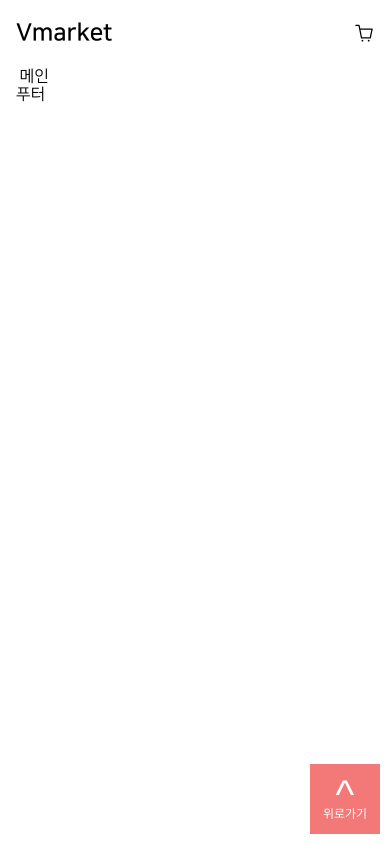
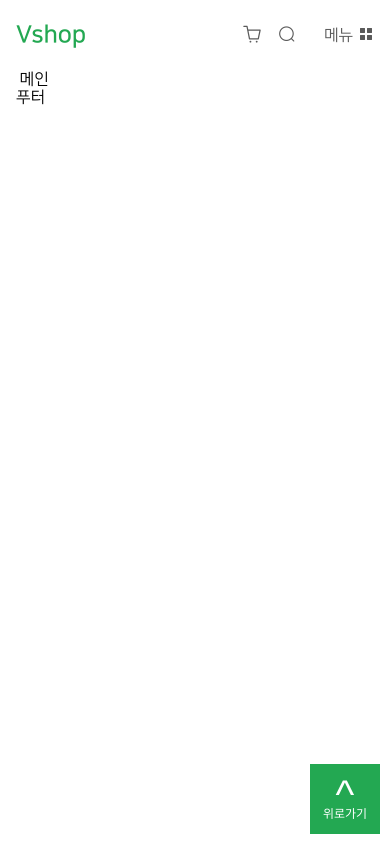
Before and after one commit to codemacaron/vue-shop, a Vue app: page / in a window 390 px wide. Built offline with nearby package versions, Linux system fonts and the light colour scheme; the HTML template or start-up script is replaced by a standard one; a web font is replaced by a local one; what vue-html5-editor would draw is missing.

Commit message:
update header nav component to be responsive

```diff
--- /dev/null
+++ b/src/components/common/Search.vue
@@ -0,0 +1,58 @@
+<template lang="pug">
+  div.search-content
+    i.el-icon-search.i-search(@click="trigger=true")
+    el-dialog.search-bar(
+      :visible.sync="trigger"
+      :fullscreen="screenWidth < 768 ? true : false"
+      :top="screenWidth < 768 ? '' : '0'"
+      :show-close="false"
+      :modal="false"
+    )
+      div.content-wrapper
+        i.el-icon-close.i-close(@click="handleClose")
+        el-input.input-search(placeholder="검색해보세요." v-model="input")
+</template>
+
+<script>
+export default {
+  props: ['screenWidth'],
+  data () {
+    return {
+      input: '',
+      trigger: false
+    }
+  },
+  methods: {
+    triggerBar () {
+      this.triggerBar = true
+    },
+    handleClose () {
+      this.trigger = false
+    }
+  }
+}
+</script>
+
+<style lang="scss" scoped>
+@import '../../sass/partials/mixin';
+
+  i.i-search {
+    font-size: 18px;
+  }
+  .content-wrapper {
+    display: flex;
+    align-items: center;
+    i.i-close {
+      order: 3;
+      margin-right: 16px;
+      font-size: 20px;
+      cursor: pointer;
+      @include tablet {
+        margin-right: 0;
+      }
+      @include desktop {
+        margin-right: 0;
+      }
+    }
+  }
+</style>
--- a/src/components/common/header.vue
+++ b/src/components/common/header.vue
@@ -1,25 +1,30 @@
 <template lang="pug">
   header
-    h1.logo Vmarket
+    h1.logo Vshop
     template(v-if="width < 768")
       div.header-right
-        i.fa.fa-bars
-        i.fa.fa-search
+        c-nav(:screenWidth="width")
+        //- span.category 메뉴
+        //-   i.el-icon-menu.i-menu
+        c-search(:screenWidth="width")
         i.el-icon-shopping-cart-2.i-cart
     template(v-else)
-      c-nav.nav-container
+      c-nav(:screenWidth="width")
       div.header-right
-        el-input.input-search(placeholder="검색해보세요." v-model="input")
+        c-search
+
         i.el-icon-shopping-cart-2.i-cart
 </template>
 
 <script>
 import CNav from './Nav'
+import CSearch from './Search'
 
 export default {
   name: 'CHeader',
   components: {
-    CNav
+    CNav,
+    CSearch
   },
   data () {
     return {
@@ -49,6 +54,9 @@ export default {
 
 <style lang="scss" scoped>
 @import '../../sass/partials/fonts';
+@import '../../sass/partials/mixin';
+@import '../../sass/partials/color';
+
   header {
     padding: 20px 0;
     display: flex;
@@ -56,21 +64,56 @@ export default {
     justify-content: flex-start;
     align-items: center;
     width: 100%;
+    min-height: 70px;
     .logo {
       font-size: $font-xl;
       font-weight: 700;
+      color: $color-point;
     }
-    .nav-container {
-      margin-left: 40px;
-    }
+    // .nav {
+    //   margin-left: 40px;
+    //   @include mobile {
+    //     margin-left: 0;
+    //   }
+    // }
     .header-right {
       display: flex;
-      flex-flow: row nowrap;
       align-content: flex-end;
       align-items: center;
       margin-left: auto;
+      & > * {
+        margin-left: 16px;
+        color: $color-light;
+      }
+      @include mobile {
+        flex-direction: row-reverse;
+        i.i-search {
+          order: 2;
+        }
+        i.i-cart {
+          order: 1;
+        }
+        .category {
+          display: flex;
+          align-items: center;
+          margin-left: 24px;
+          font-size: 15px;
+          color: $color-lighter;
+          i.i-menu {
+            order: -1;
+            padding-right: 5px;
+            font-size: 21px;
+            color: $color-point;
+          }
+        }
+      }
+      @include desktop {
+        flex-flow: row nowrap;
+      }
+      .i-search {
+        font-size: 18px;
+      }
       .i-cart {
-        margin-left: 16px;
         font-size: $font-l;
       }
     }
--- a/src/components/common/nav.vue
+++ b/src/components/common/nav.vue
@@ -1,5 +1,21 @@
 <template lang="pug">
+  div.nav
+    template(v-if="screenWidth < 768")
+      span.category(@click="trigger=true") 메뉴
+        i.el-icon-menu.i-menu
+      el-drawer(
+        :visible.sync="trigger"
+        :direction="'ttb'"
+        :title="'VShop'"
+      )
         nav
+          ul.nav-container
+            li.nav-item
+              router-link(to="/my") 채소
+            li.nav-item 과일
+            li.nav-item 소스
+        el-button(plain) 로그아웃
+    nav(v-else)
       ul.nav-container
         li.nav-item
           router-link(to="/my") 채소
@@ -9,15 +25,44 @@
 
 <script>
 export default {
-  name: 'CNav'
+  name: 'CNav',
+  props: ['screenWidth'],
+  data () {
+    return {
+      trigger: false
+    }
+  }
 }
 </script>
 
-<style lang="sass">
-  .nav-container
-    display: flex
-    flex-flow: row wrap
-    & .nav-item
-      margin-right: 24px
-      list-style: none
+<style lang="scss" scoped>
+@import '../../sass/partials/mixin';
+  .nav {
+    padding-left: 32px;
+    @include mobile {
+      padding-left: 12px;
+    }
+    .category {
+      i.i-menu {
+        padding-left: 5px;
+      }
+    }
+
+    }
+    .nav-container {
+      display: flex;
+      flex-flow: row wrap;
+      @include mobile {
+        flex-flow: column wrap;
+        padding-left: 24px;
+      }
+      .nav-item {
+        margin-right: 24px;
+        list-style: none;
+        @include mobile {
+          margin-bottom: 16px;
+          font-size: 20px;
+        }
+      }
+  }
 </style>
--- a/src/sass/App.scss
+++ b/src/sass/App.scss
@@ -4,4 +4,5 @@
 @import 'partials/fonts';
 @import 'partials/reset';
 @import 'partials/global';
+@import 'els';
 @import 'edit';
--- /dev/null
+++ b/src/sass/els.scss
@@ -0,0 +1,61 @@
+
+// el-input
+.input-search.el-input {
+  .el-input__inner {
+    height: 64px;
+    padding: 0;
+    border: 0;
+    border-bottom: 2px solid $color-point;
+    border-radius: 0;
+    font-size: 18px;
+    @include tablet {
+      height: 80px;
+    }
+    @include desktop {
+      height: 80px;
+    }
+    &::placeholder {
+      color: $color-lighter;
+    }
+  }
+}
+
+// el-dialog
+.search-bar {
+  .el-dialog {
+    width: 100%;
+    box-shadow: none;
+    @include tablet {
+      border-radius: 0;
+    }
+    @include desktop {
+      max-width: 1040px;
+    }
+    .el-dialog__header {
+      width: 100%;
+      height: 64px;
+      padding: 0;
+      border-bottom: 2px solid $color-point;
+      z-index: 999;
+      @include tablet {
+        height: 80px;
+      }
+      @include desktop {
+        height: 80px;
+      }
+    }
+    .el-dialog__body {
+      position: absolute;
+      top: 0;
+      left: 0;
+      width: 100%;
+      padding: 0 16px;
+      @include tablet {
+        padding: 0 40px;
+      }
+      @include desktop {
+        padding: 0 24px;
+      }
+    }
+  }
+}
--- a/src/sass/partials/_color.scss
+++ b/src/sass/partials/_color.scss
@@ -1,10 +1,10 @@
-$color-point: #f37878;
+$color-point: #23a852;
 $color-point-light: lighten($color-point, 10%);
 $color-point-dark: darken($color-point, 10%);
 $color-regular: #222222;
-$color-light:lighten($color-regular, 15%);
+$color-light:lighten($color-regular, 22%);
 $color-dark:darken($color-regular, 15%);
-$color-lighter:lighten($color-regular, 30%);
+$color-lighter:lighten($color-regular, 50%);
 $color-darker:darken($color-regular, 30%);
 $color-light-half:lighten($color-regular, 50%);
 $color-darker-half:darken($color-regular, 50%);
```
Lines whose indentation alone changed are shown as unchanged.
